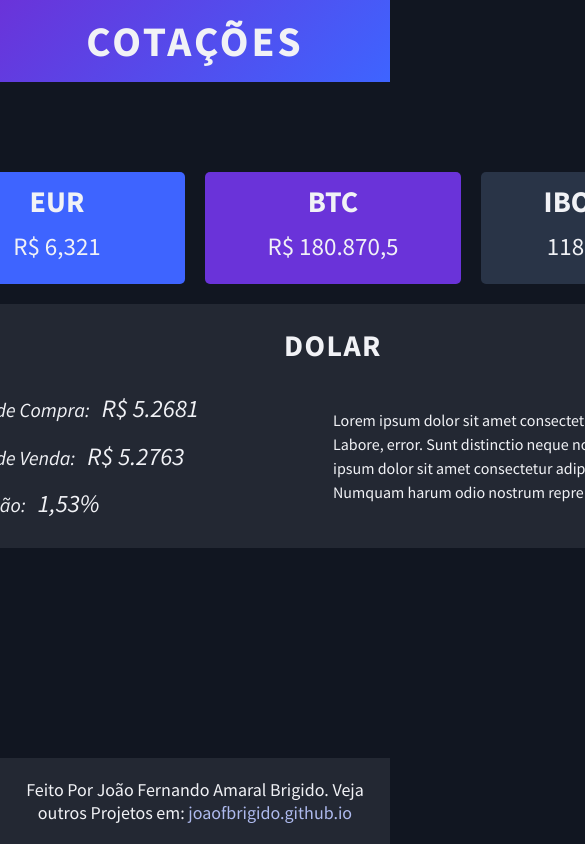
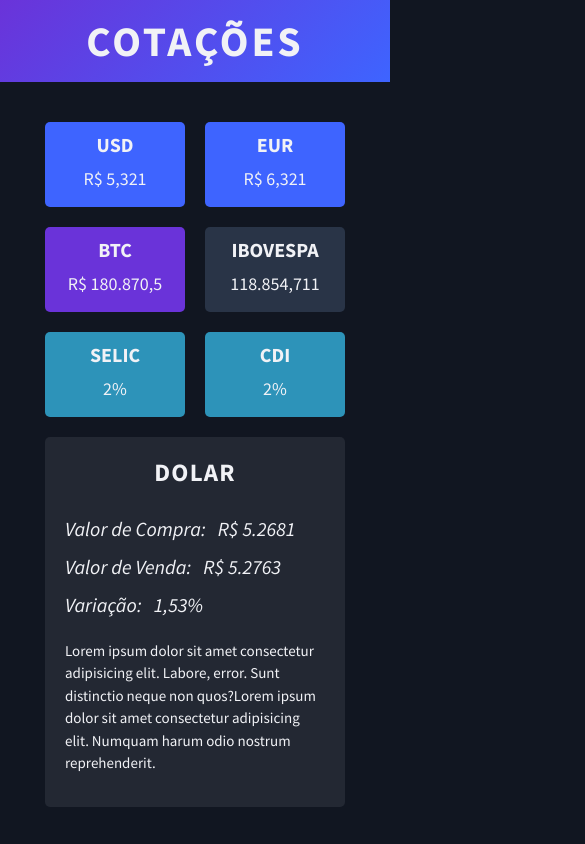
Before and after one commit to joaofbrigido/cotacoes, a plain HTML site: page index.html in a window 390 px wide. Shown: the top 844 px of the page, 585 px wide, since content can reach past the window. Drawn offline with Linux system fonts and the light colour scheme.

Commit message:
Adicionado a responsividade (responsivo.css)

```diff
--- a/css/geral.css
+++ b/css/geral.css
@@ -33,9 +33,9 @@ body {
 
 .cotacao {
     width: 256px;
-    min-width: 100%;
     height: 110px;
-    min-height: 100%;
+    max-width: 256px;
+    max-height: 110px;
     border-radius: 5px;
     padding: 10px;
     text-align: center;
@@ -71,6 +71,7 @@ body {
 .selic {
     grid-column: 1 / 3;
     background-color: #2D93B9;
+    grid-row: 2;
 }
 .cdi {
     grid-column: 1 / 3;
@@ -126,12 +127,12 @@ body {
     line-height: 1.5;
 }
 
-/* .info .place-holder {
+.info .place-holder {
     font-size: 25px;
     opacity: .4;
-} */
+}
 
-.footer {
+/* .footer {
     background-color: #232833;
     font-size: 18px;
     text-align: center;
@@ -143,4 +144,4 @@ body {
 .footer a {
     text-decoration: none;
     color: #AEBAEE;
-}
+} */
--- /dev/null
+++ b/css/responsivo.css
@@ -0,0 +1,121 @@
+@media (max-width: 1120px) {
+    .header {
+        margin-bottom: 40px;
+    }
+
+    .mainContainer {
+        height: 20vh;
+        grid-template-columns: repeat(11, 72px);
+    }
+
+    .usd {
+        grid-column: 2 / 4;
+        grid-row: 1;
+    }
+
+    .eur {
+        grid-column: 5 / 7;
+        grid-row: 1;
+    }
+
+    .btc {
+        grid-column: 8 / 10;
+        grid-row: 1;
+    }
+
+    .selic {
+        grid-column: 2 / 4;
+    }
+
+    .cdi {
+        grid-column: 5 / 7;
+        grid-row: 2;
+    }
+
+    .ibov {
+        grid-column: 8 / 10;
+    }
+
+    .info {
+        grid-column: 2 / 11;
+        grid-row: 3 / -1;
+        margin-bottom: 50px;
+    }
+}
+
+@media (max-width: 840px) {
+    .mainContainer {
+        grid-template-columns: repeat(4, 60px);
+    }
+
+    .cotacao {
+        width: 140px;
+        height: 85px;
+    }
+    .cotacao h3 {
+        font-size: 20px;
+    }
+    .cotacao span {
+        font-size: 18px;
+    }
+
+    .info-title {
+        font-size: 25px;
+    }
+    .info-valores {
+        font-size: 18px;
+    }
+    .info-valores span {
+        font-size: 20px;
+    }
+    .info-text {
+        font-size: 15px;
+    }
+
+    .usd {
+        grid-column: 1 / 2;
+    }
+    .eur {
+        grid-column: 3 / 4;
+    }
+    .btc {
+        grid-column: 1 / 2;
+        grid-row: 2;
+    }
+    .ibov {
+        grid-column: 3 / 4;
+        grid-row: 2;
+    }
+    .selic {
+        grid-column: 1 / 2;
+        grid-row: 3;
+    }
+    .cdi {
+        grid-column: 3 / 4;
+        grid-row: 3;
+    }
+
+    .info {
+        grid-column: 1/-1;
+        grid-row: 4;
+        padding-bottom: 20px;
+    }
+    .info-content {
+        grid-template-rows: repeat(5, 70px);
+    }
+    .info-valores {
+        grid-column: 1/-1;
+        grid-row: 2 / 4;
+    }
+    .info-text {
+        grid-column: 1/-1;
+        grid-row: 4 / -1;
+        padding: 0 20px 20px 20px;
+    }
+
+    /* .footer {
+        position: fixed;
+        bottom: 0;
+        margin-top: 30px;
+    } */
+}
--- a/css/style.css
+++ b/css/style.css
@@ -1 +1,2 @@
 @import './geral.css';
+@import './responsivo.css';
--- a/index.html
+++ b/index.html
@@ -65,9 +65,9 @@
         </div>
     </main>
 
-    <footer class="footer">
+    <!-- <footer class="footer">
         <span>Feito Por João Fernando Amaral Brigido. Veja outros Projetos em: <a target="_blanck" href="https://joaofbrigido.github.io">joaofbrigido.github.io</a></span>
-    </footer>
+    </footer> -->
 
 
     <script src="./js/script.js"></script>
```
